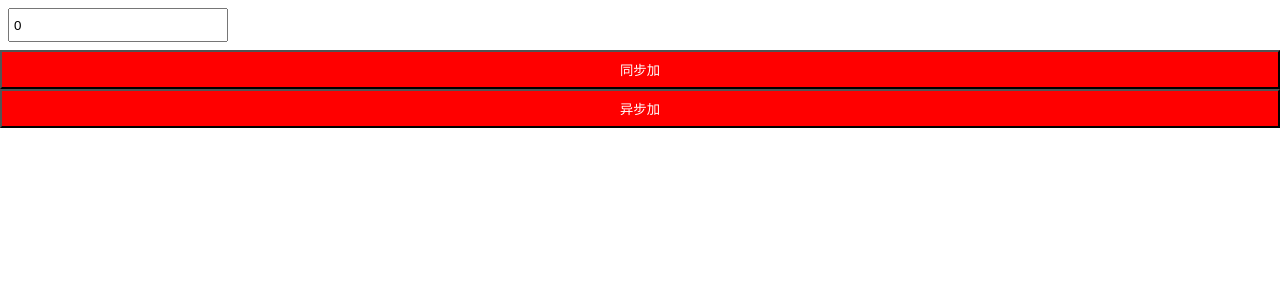
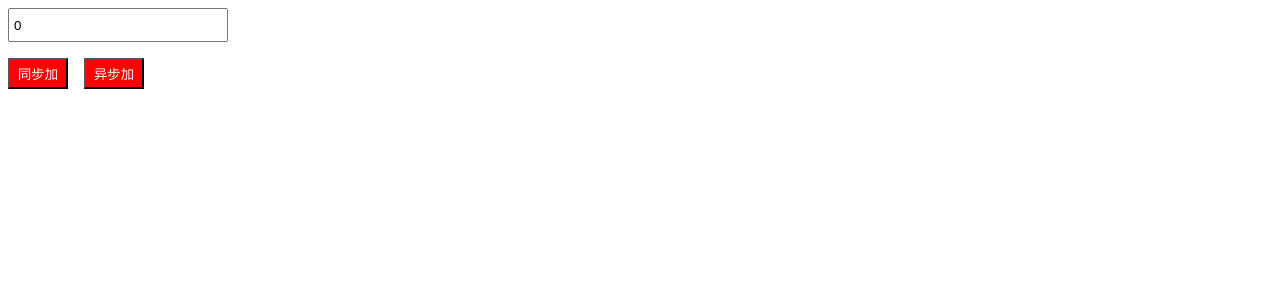
Before and after one commit to glimmer-treasure/learn-react, a React (Create React App) app: page / in a window 1280 px wide. Shown: the top 300 px of the page. Built offline with nearby package versions, Linux system fonts and the light colour scheme.

Commit message:
feat: 使用redux-logger和redux-thunk

```diff
--- a/src/pages/ReduxPage.js
+++ b/src/pages/ReduxPage.js
@@ -36,8 +36,10 @@ const FormPage = (props) => {
     return (
         <div className="redux__container">
             <input className="redux__input" value={state.value} />
-            <button className="redux__btn redux__btn--add-btn" size='large' onClick={increase}>同步加</button>
-            <button className="redux__btn redux__btn--add-btn" onClick={asyncIncrease}>异步加</button>
+            <div>
+                <button className="redux__btn redux__btn--add-btn" onClick={increase}>同步加</button>
+                <button className="redux__btn redux__btn--add-btn" onClick={asyncIncrease}>异步加</button>
+            </div>
         </div>
     )
 }
--- a/src/styles/Redux.css
+++ b/src/styles/Redux.css
@@ -1,6 +1,7 @@
 .redux__container {
     display: flex;
     flex-direction: column;
+    align-items: flex-start;
 }
 .redux__input {
     height: 34px;
@@ -11,7 +12,9 @@
 }
 .redux__btn {
     display: inline-flex;
-    padding: 8px;
+    box-sizing: border-box;
+    padding: 4px 8px;
+    margin: 8px;
     color: white;
     justify-content: center;
     align-items: center;
```
